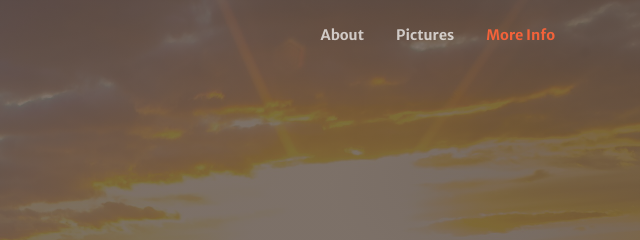
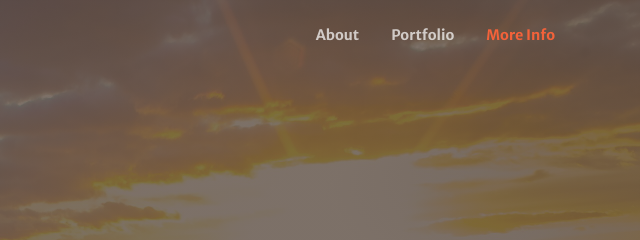
Before and after one commit to danielPantalena/danielpantalena.github.io, a plain HTML site: page index.html in a window 1280 px wide. Shown: the top 240 px of the page, 640-1280 px from the left. Drawn offline with nearby package versions, Linux system fonts and the light colour scheme.

Commit message:
add portfolio to navbar

```diff
--- a/index.html
+++ b/index.html
@@ -50,7 +50,7 @@
           <ul class="navbar-nav ml-auto my-2 my-lg-0">
             <li class="nav-item"><a class="nav-link js-scroll-trigger" href="#about"> About</a></li>
             <li class="nav-item">
-              <a class="nav-link js-scroll-trigger" href="#portfolio"> Pictures</a>
+              <a class="nav-link js-scroll-trigger" href="#portfolio"> Portfolio</a>
             </li>
             <li class="nav-item">
               <a class="nav-link js-scroll-trigger" href="#services"> More Info</a>
```
